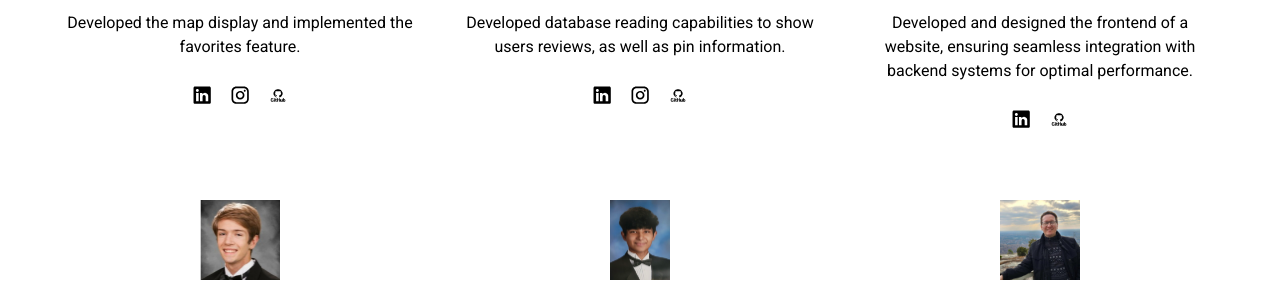
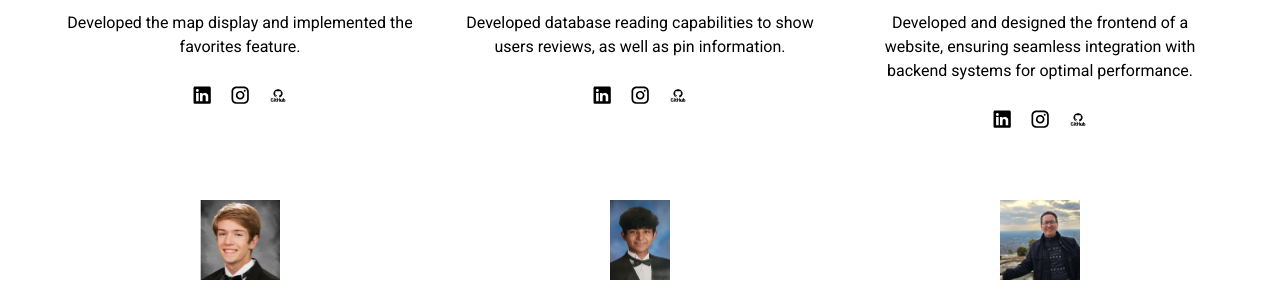
Before and after one commit to stephenl99/AtlantaFoodFinder, a Django app: page /about/ in a window 1280 px wide. Shown: the part 2702-3002 px from the top of the page. Run offline with Django 5.2, Linux system fonts and the light colour scheme.

Commit message:
Aryan link added

```diff
--- a/AtlantaFoodFinder/templates/about.html
+++ b/AtlantaFoodFinder/templates/about.html
@@ -287,14 +287,14 @@
                     src="{% static '' %}./public/icon--linkedin.svg"
                   />
                     </a>
-{#                    <a href="https://www.instagram.com/mcdonalds/" target = "_blank">#}
-{#                  <img#}
-{#                    class="icon-x1"#}
-{#                    loading="lazy"#}
-{#                    alt=""#}
-{#                    src="{% static '' %}./public/icon--instagram.svg"#}
-{#                  />#}
-{#                    </a>#}
+                    <a href="https://www.instagram.com/adonalsiun?igsh=MWw5dnRoYnRtMmZocQ%3D%3D&utm_source=qr" target = "_blank">
+                  <img
+                    class="icon-x1"
+                    loading="lazy"
+                    alt=""
+                    src="{% static '' %}./public/icon--instagram.svg"
+                  />
+                    </a>
                     <a href="https://github.com/Adonalsiun" target = "_blank">
                   <img
                     class="icon-dribble"
```
